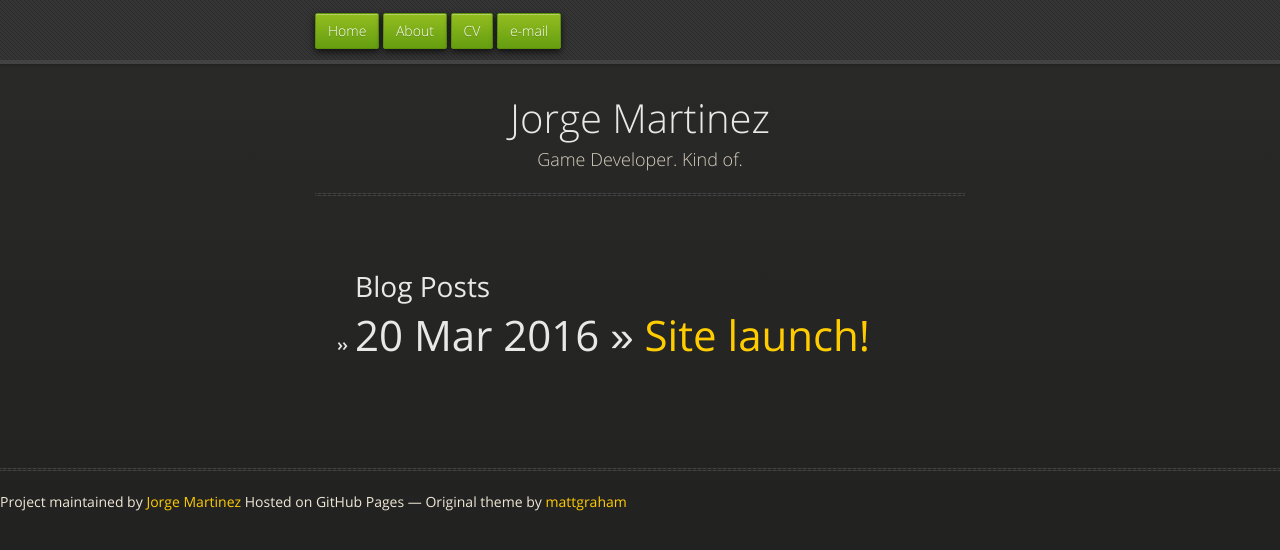
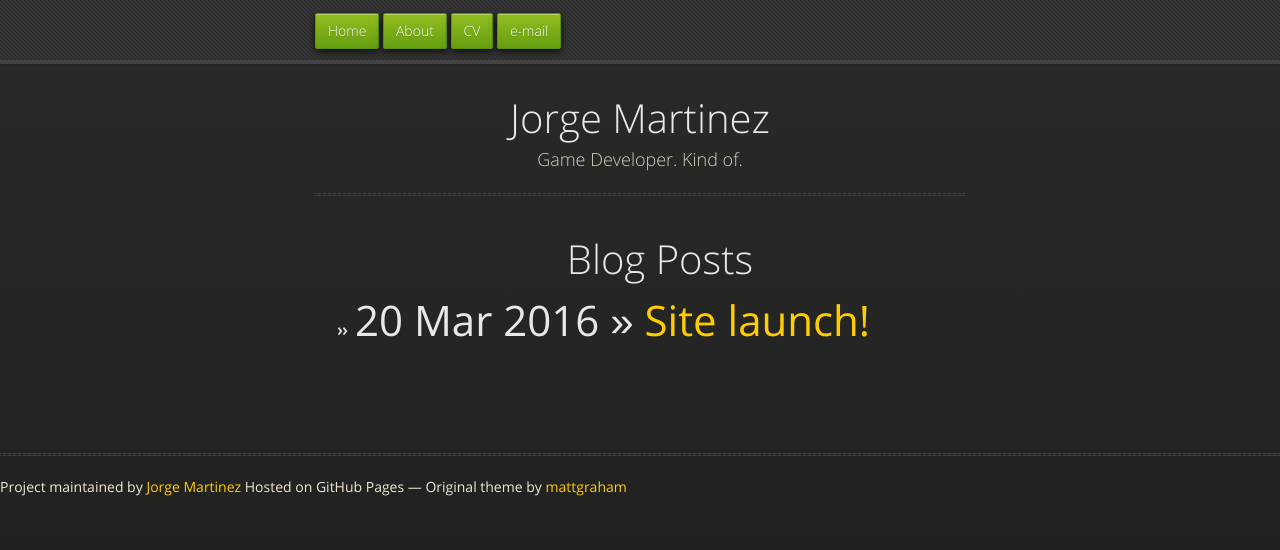
Before and after one commit to Sasurai/Sasurai.github.io, a Jekyll site: the page built from index.html, in a window 1280 px wide. Shown: the top 550 px of the page. Built offline with Jekyll 4.4.1, drawn with Linux system fonts in a browser that asks for light colours; nearby versions of some CDN libraries.

Commit message:
Style fixes

```diff
--- a/_layouts/default.html
+++ b/_layouts/default.html
@@ -40,7 +40,7 @@
    </section>
 	</div><!-- /.container -->
 
-      <footer>
+      <footer id="footer">
         <div>
           <hr>
           <span class="credits left">Project maintained by <a href="https://github.com/Sasurai">Jorge Martinez</a></span>
--- a/index.html
+++ b/index.html
@@ -4,7 +4,7 @@ layout: default
 
 <h1>{{ page.title }}</h1>
 <ul class="posts">
-	<h1>Blog Posts</h1>
+	<div id="title"><h1>Blog Posts</h1></div>
 
   {% for post in site.posts %}
     <li><span>{{ post.date | date_to_string }}</span> » <a href="{{ post.url }}" title="{{ post.title }}">{{ post.title }}</a></li>
--- a/stylesheets/styles.css
+++ b/stylesheets/styles.css
@@ -788,7 +788,7 @@ section {
 section #title {
   border: 0;
   outline: none;
-  margin: 0 0 50px 0;
+  margin: 0 0 5px 0;
   padding: 0 0 5px 0;
 }
 section #title h1 {
@@ -826,14 +826,6 @@ section #footer .credits.right {
     line-height: 30px;
     text-align: center;
   }
-  #title .credits .left {
-    float: none;
-    display: block;
-  }
-  #title .credits .right {
-    float: none;
-    display: block;
-  }
 }
 @media print, screen and (max-width: 480px) {
   #header {
```
